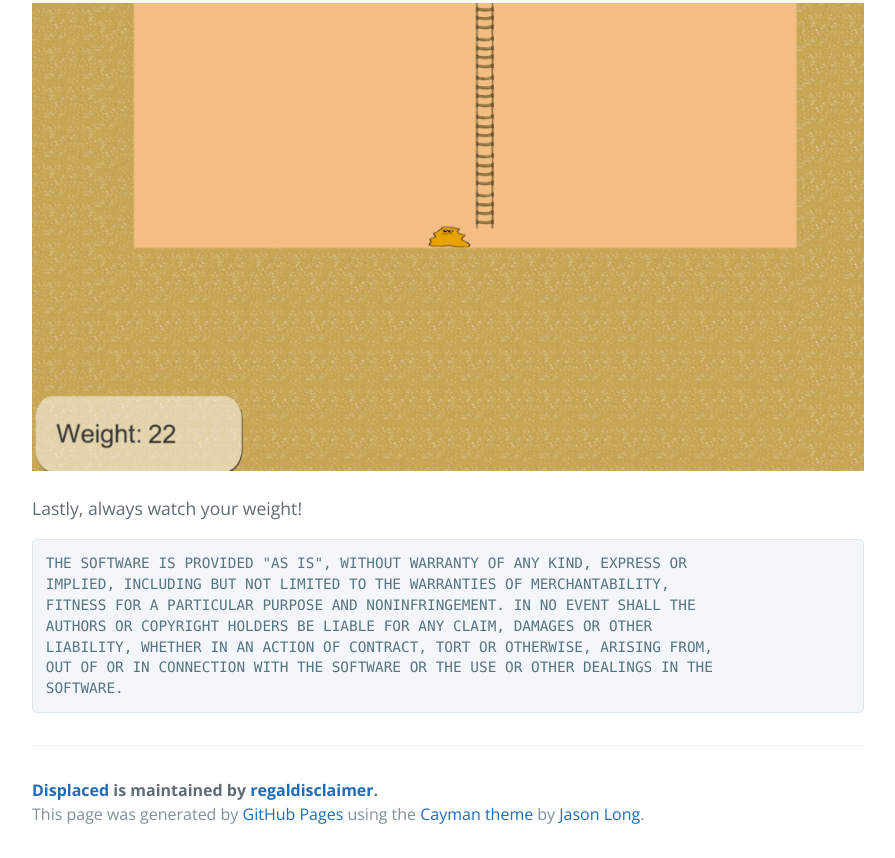
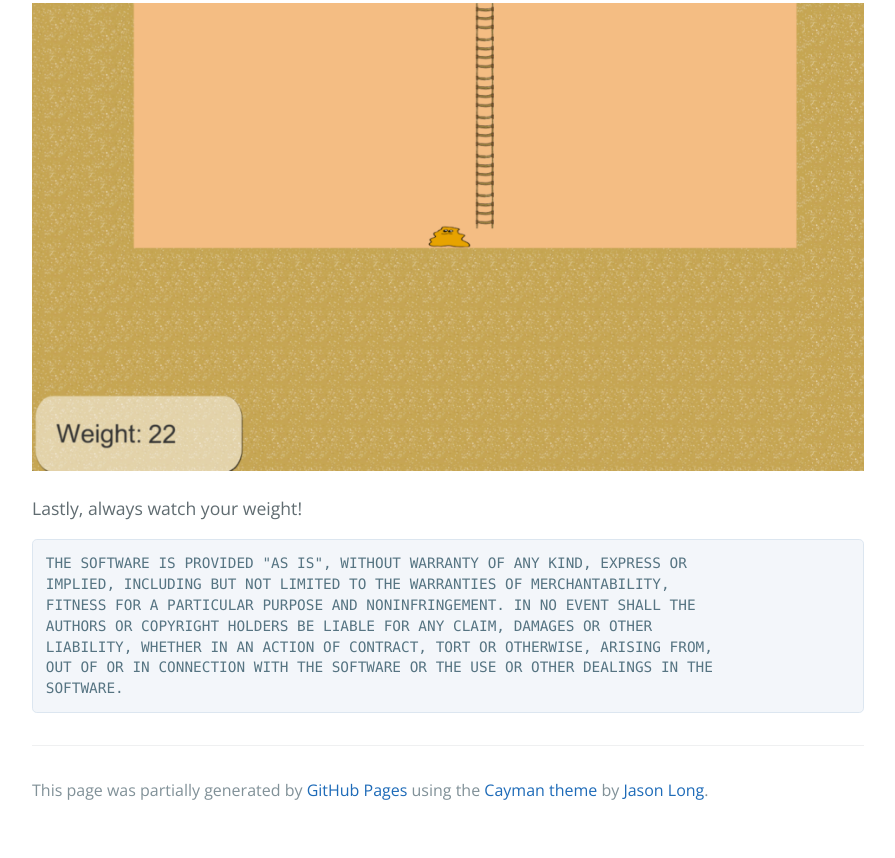
Before and after one commit to displacedgame/displacedgame.github.io, a plain HTML site: page index.html in a window 1280 px wide. Shown: the part 3080-3938 px from the top of the page, without its empty margins (192-1087 px from the left). After the commit the page ends 3914 px from the top, so only its background shows below. Drawn offline with nearby package versions, Linux system fonts and the light colour scheme.

Commit message:
change footer

```diff
--- a/index.html
+++ b/index.html
@@ -72,19 +72,15 @@ SOFTWARE.
 </code></pre>
 
       <footer class="site-footer">
-        <span class="site-footer-owner"><a href="https://github.com/regaldisclaimer/Displaced">Displaced</a> is maintained by <a href="https://github.com/regaldisclaimer">regaldisclaimer</a>.</span>
+<!--         <span class="site-footer-owner"><a href="https://github.com/regaldisclaimer/Displaced">Displaced</a> is maintained by <a href="https://github.com/regaldisclaimer">regaldisclaimer</a>.</span> -->
 
-        <span class="site-footer-credits">This page was generated by <a href="https://pages.github.com">GitHub Pages</a> using the <a href="https://github.com/jasonlong/cayman-theme">Cayman theme</a> by <a href="https://twitter.com/jasonlong">Jason Long</a>.</span>
+        <span class="site-footer-credits">This page was partially generated by <a href="https://pages.github.com">GitHub Pages</a> using the <a href="https://github.com/jasonlong/cayman-theme">Cayman theme</a> by <a href="https://twitter.com/jasonlong">Jason Long</a>.</span>
       </footer>
 
     </section>
 
 
   </body>
-   <script>
-  //   function launchWebPlayer() {
-  //       var player = window.open(./WebBuild1/WebBuild1.html, '_blank');
-  //       player.focus();
-  //   }
+   <script>//
   </script>
 </html>
```
